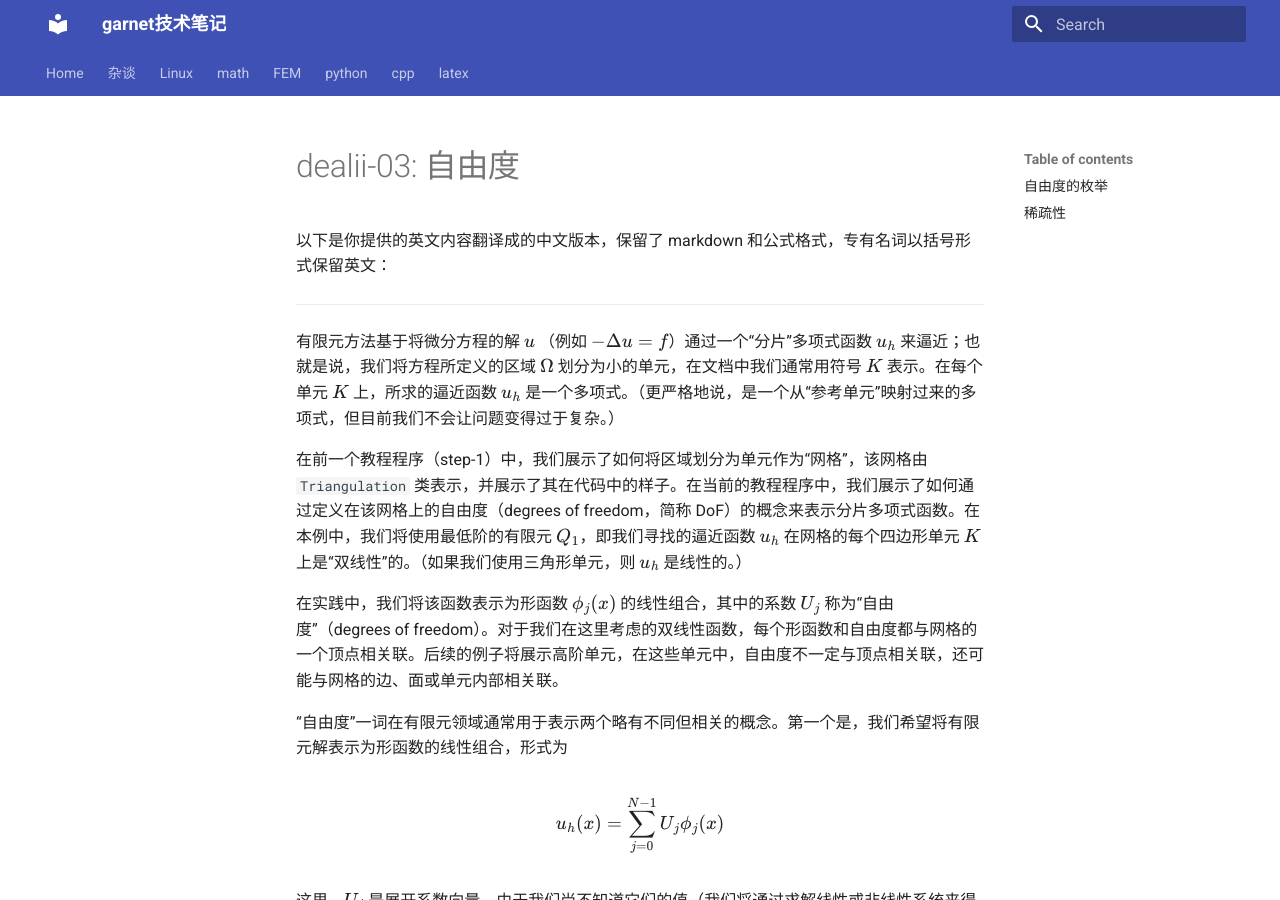
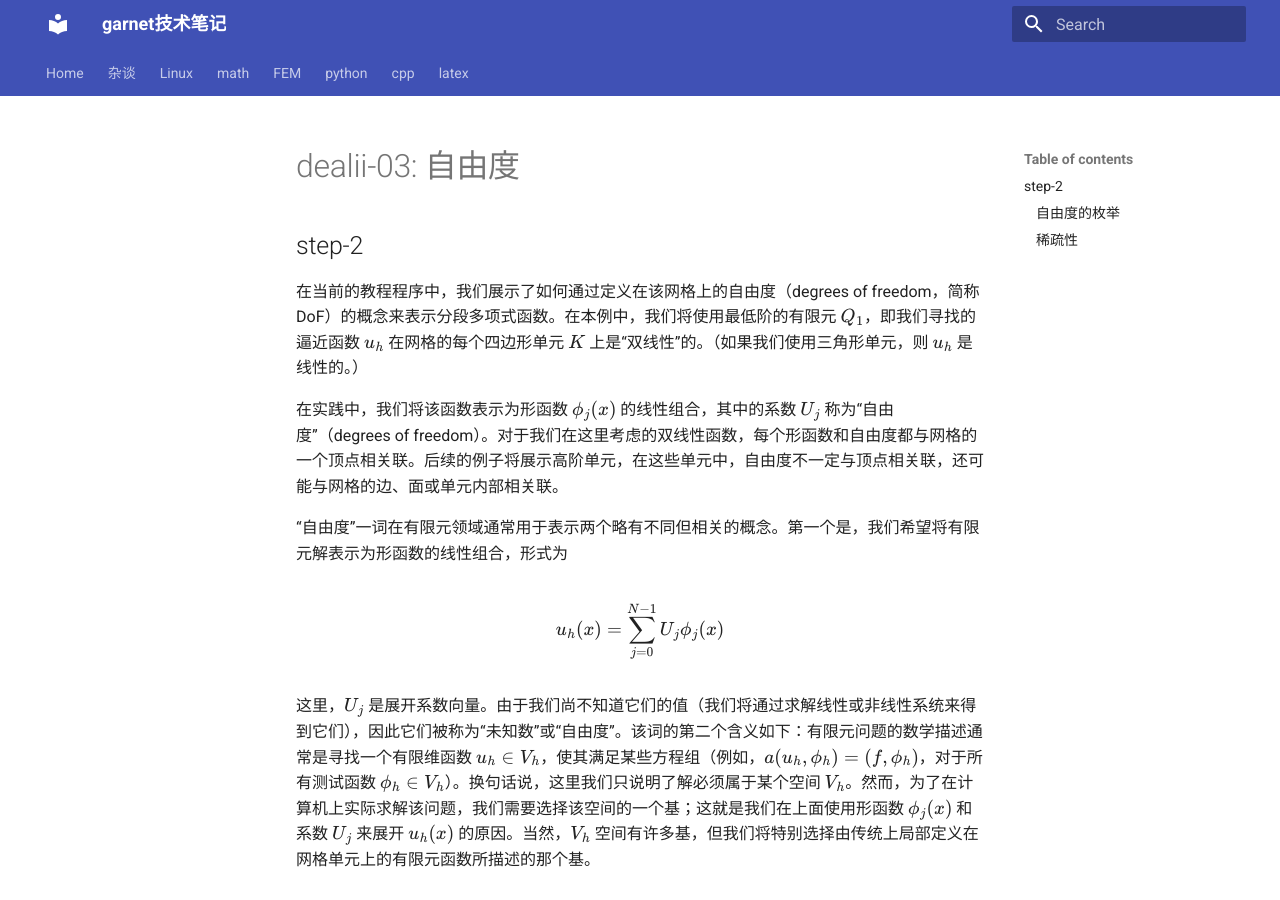
Before and after one commit to ymma98/technotes, an MkDocs documentation site: the page built from docs/FEM/dealii-03_自由度.md, in a window 1280 px wide and 900 px high. Built offline with MkDocs 1.6.1 and Material for MkDocs 9.7.7, drawn with Linux system fonts in a browser that asks for light colours; formulas are drawn with MathJax 3.

Commit message:
docs/FEM/dealii-03_自由度.md updated from https://stackedit.cn/

```diff
--- a/docs/FEM/dealii-03_自由度.md
+++ b/docs/FEM/dealii-03_自由度.md
@@ -1,12 +1,9 @@
 # dealii-03: 自由度
 
-以下是你提供的英文内容翻译成的中文版本，保留了 markdown 和公式格式，专有名词以括号形式保留英文：
 
----
+## step-2
 
-有限元方法基于将微分方程的解 $u$ （例如 $-\Delta u = f$）通过一个“分片”多项式函数 $u_h$ 来逼近；也就是说，我们将方程所定义的区域 $\Omega$ 划分为小的单元，在文档中我们通常用符号 $K$ 表示。在每个单元 $K$ 上，所求的逼近函数 $u_h$ 是一个多项式。（更严格地说，是一个从“参考单元”映射过来的多项式，但目前我们不会让问题变得过于复杂。）
-
-在前一个教程程序（step-1）中，我们展示了如何将区域划分为单元作为“网格”，该网格由 `Triangulation` 类表示，并展示了其在代码中的样子。在当前的教程程序中，我们展示了如何通过定义在该网格上的自由度（degrees of freedom，简称 DoF）的概念来表示分片多项式函数。在本例中，我们将使用最低阶的有限元 $Q_1$，即我们寻找的逼近函数 $u_h$ 在网格的每个四边形单元 $K$ 上是“双线性”的。（如果我们使用三角形单元，则 $u_h$ 是线性的。）
+在当前的教程程序中，我们展示了如何通过定义在该网格上的自由度（degrees of freedom，简称 DoF）的概念来表示分段多项式函数。在本例中，我们将使用最低阶的有限元 $Q_1$，即我们寻找的逼近函数 $u_h$ 在网格的每个四边形单元 $K$ 上是“双线性”的。（如果我们使用三角形单元，则 $u_h$ 是线性的。）
 
 在实践中，我们将该函数表示为形函数 $\phi_j(x)$ 的线性组合，其中的系数 $U_j$ 称为“自由度”（degrees of freedom）。对于我们在这里考虑的双线性函数，每个形函数和自由度都与网格的一个顶点相关联。后续的例子将展示高阶单元，在这些单元中，自由度不一定与顶点相关联，还可能与网格的边、面或单元内部相关联。
 
```
Also changed, not shown: other parts of docs/FEM/dealii-03_自由度.md (+1 -1 lines).
